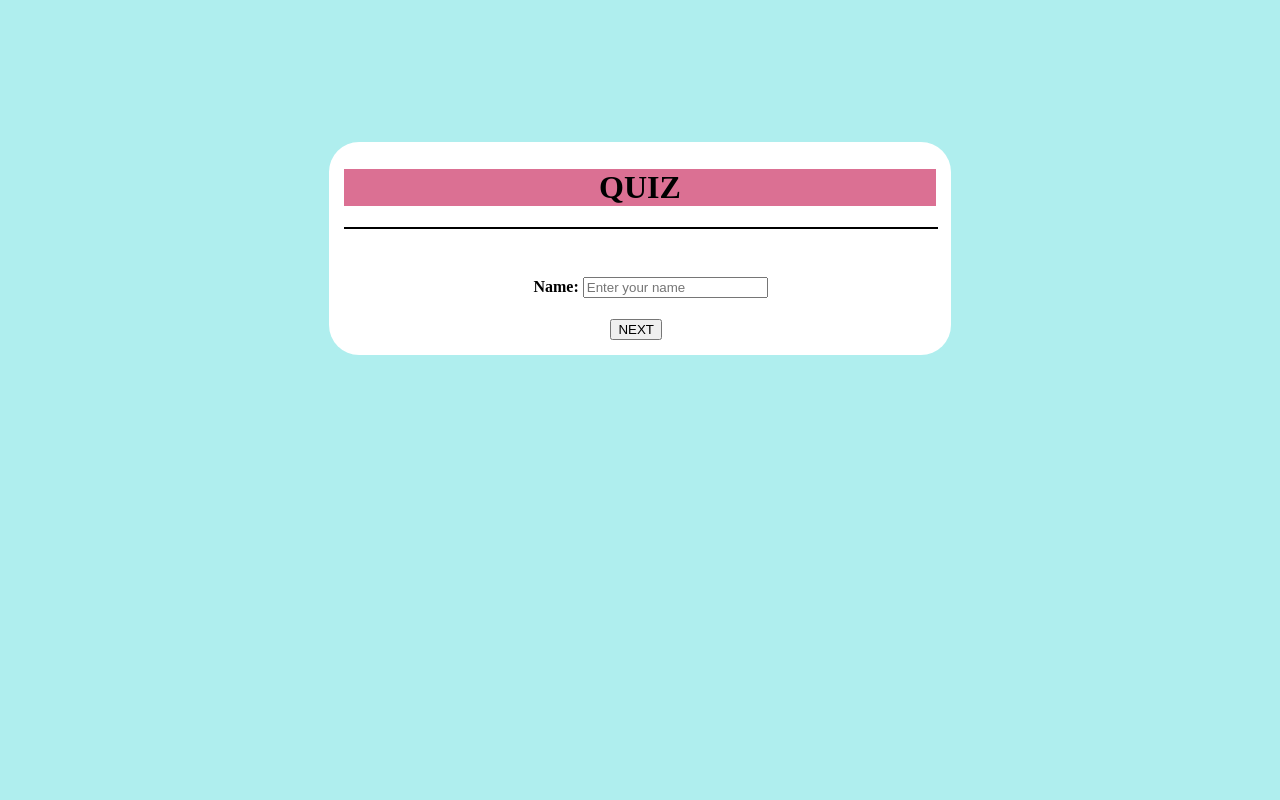
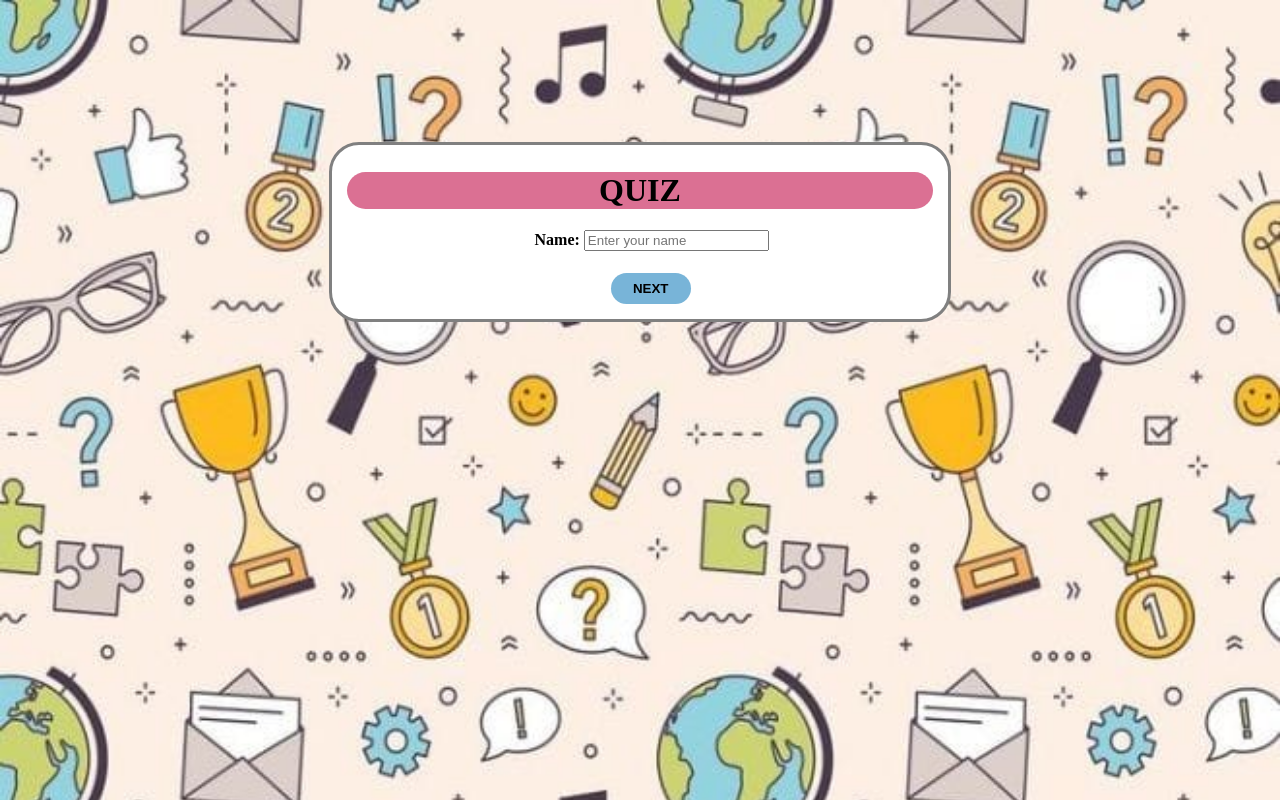
Before and after one commit to KrishiPatel19/local-repo, a plain HTML site: page home.html in a window 1280 px wide. Drawn offline with Linux system fonts and the light colour scheme.

Commit message:
home page css

```diff
--- a/home.html
+++ b/home.html
@@ -9,8 +9,7 @@
 <body>
     <div class="home">
     <h1>QUIZ</h1>
-    <hr color="black" width="100%" align="center">
-    <br>
+    <!-- <hr color="black" width="100%" align="center"> -->
     <div class="name">
     <h4 id="name">Name: <input type="text", id="username", placeholder="Enter your name"></h4>
     <button onclick="gotoindex()" id="next">NEXT</button>
--- a/stylesheet.css
+++ b/stylesheet.css
@@ -2,6 +2,7 @@
 h1{
     text-align: center;
     background-color: palevioletred;
+    border-radius: 30px;
     padding : 15px,15px,15px,15px;
 
 }
@@ -10,7 +11,8 @@ button{
     color: black;
 }
 body{
-    background-color: paleturquoise;
+    background-image: url(/local-repo/background.jfif) ;
+    background-size: cover;
     padding: 10px 10px 10px;
     margin: 15px, 15px,15px,15px;
 }
@@ -21,14 +23,28 @@ body{
     margin-right: 25%;
     border-radius: 30px ;
     padding : 5px 15px 15px 15px ;
+    border: solid ;
+    border-color: gray;
 }
 #next{
     margin-left: 45%;
     align-items: center;
     text-align: center;
+    background-color:rgb(120, 180, 216);
+    border-radius: 20px;
+    border:none;
+    padding: 8px;
+    width: 80px;
+    font-weight: bold;
+    cursor: pointer;
+}
+#next:hover
+{
+    background-color: rgb(201, 248, 124) ;
 }
 #name{
     margin-left: 32%;
+    font-size: medium;
 }
 img{
     border-radius: 10%;
```
